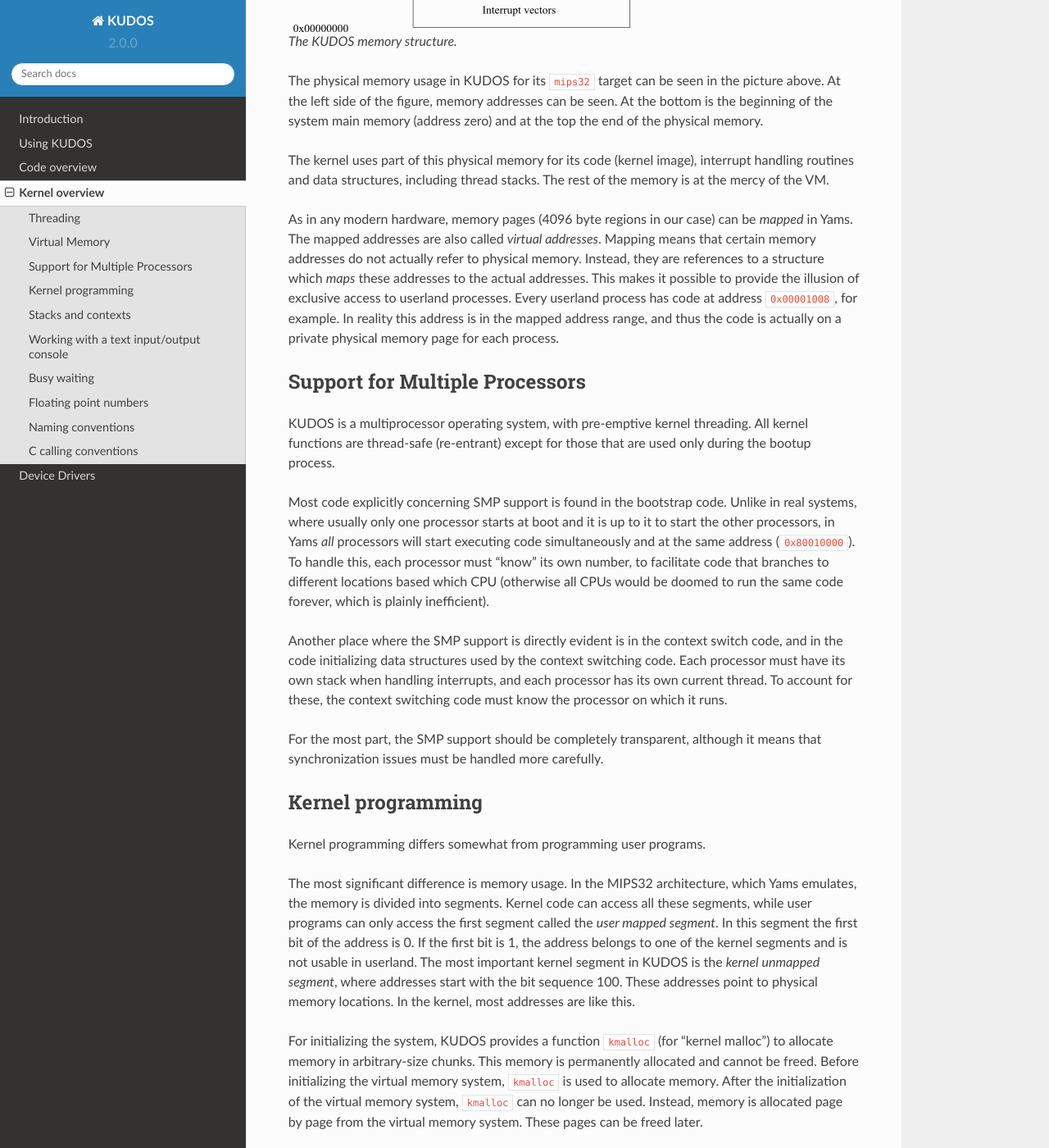
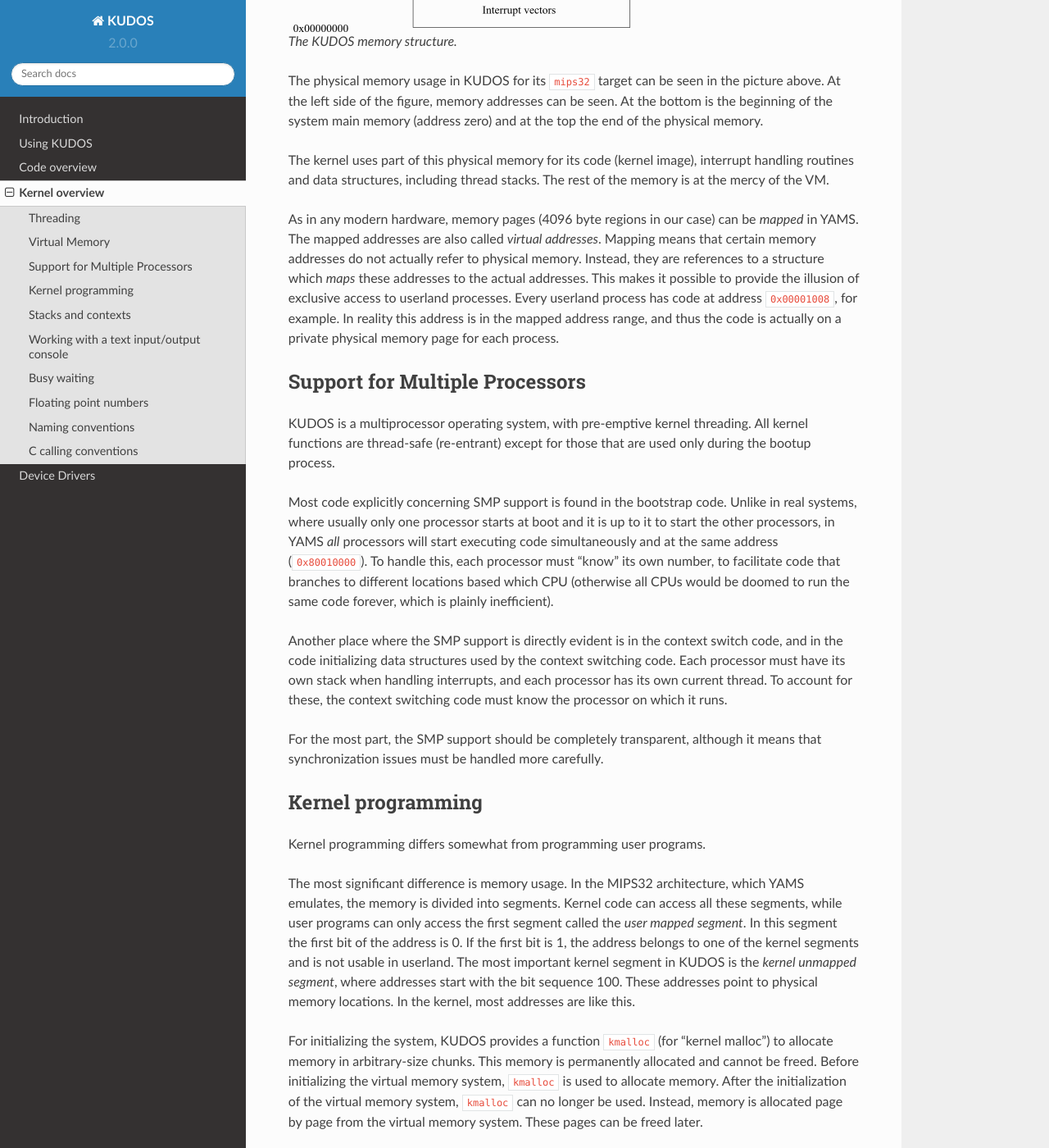
Before and after one commit to DIKU-EDU/kudos, a Sphinx documentation site: the page built from docs/kernel-overview.rst, in a window 1280 px wide and 1400 px high, scrolled down 2074 px. Shown: the whole window at 82% size. Built offline with Sphinx 7.4.7 and the Read the Docs theme 2.0.0, drawn with Linux system fonts in a browser that asks for light colours; some of the changed text lies outside the part shown.

Commit message:
YAMS, not Yams

```diff
--- a/docs/kernel-overview.rst
+++ b/docs/kernel-overview.rst
@@ -84,7 +84,7 @@ interrupt handling routines and data structures, including thread stacks. The
 rest of the memory is at the mercy of the VM.
 
 As in any modern hardware, memory pages (4096 byte regions in our case) can be
-*mapped* in Yams.  The mapped addresses are also called *virtual addresses*.
+*mapped* in YAMS.  The mapped addresses are also called *virtual addresses*.
 Mapping means that certain memory addresses do not actually refer to physical
 memory.  Instead, they are references to a structure which *maps* these
 addresses to the actual addresses.  This makes it possible to provide the
@@ -103,7 +103,7 @@ except for those that are used only during the bootup process.
 
 Most code explicitly concerning SMP support is found in the bootstrap code.
 Unlike in real systems, where usually only one processor starts at boot and it
-is up to it to start the other processors, in Yams *all* processors will start
+is up to it to start the other processors, in YAMS *all* processors will start
 executing code simultaneously and at the same address (``0x80010000``).  To
 handle this, each processor must "know" its own number, to facilitate code that
 branches to different locations based which CPU (otherwise all CPUs would be
@@ -125,7 +125,7 @@ Kernel programming
 Kernel programming differs somewhat from programming user programs.
 
 The most significant difference is memory usage.  In the MIPS32 architecture,
-which Yams emulates, the memory is divided into segments.  Kernel code can
+which YAMS emulates, the memory is divided into segments.  Kernel code can
 access all these segments, while user programs can only access the first segment
 called the *user mapped segment*.  In this segment the first bit of the address
 is 0.  If the first bit is 1, the address belongs to one of the kernel segments
@@ -196,7 +196,7 @@ never be held for a long time.
 Floating point numbers
 ----------------------
 
-Yams does not support floating point numbers, so they cannot be used with
+YAMS does not support floating point numbers, so they cannot be used with
 KUDOS' ``mips32`` target either.  If an attempt to execute a floating point
 instruction is made, a co-processor unusable exception will occur (since the
 floating point unit is co-processor 1 in the MIPS32 architecture.)
```
